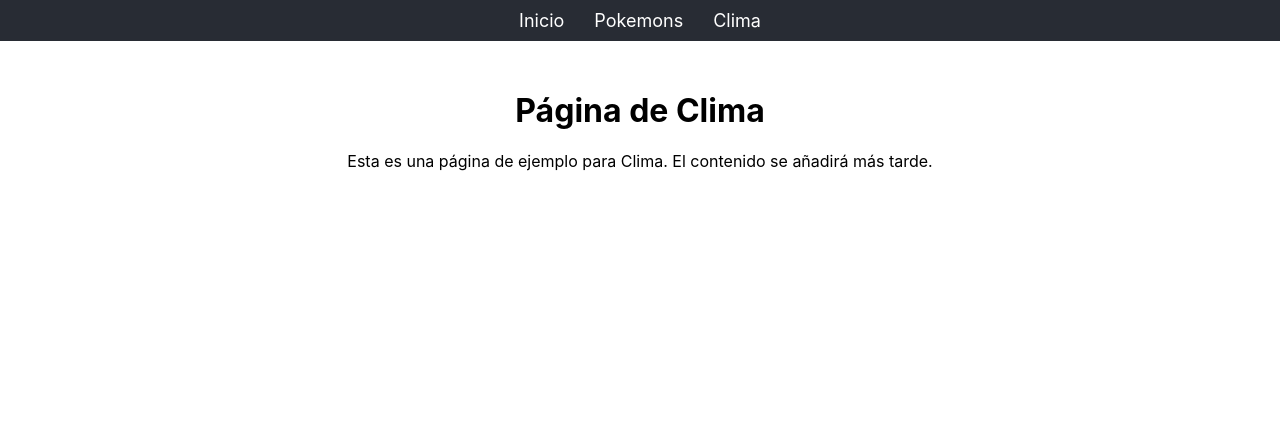
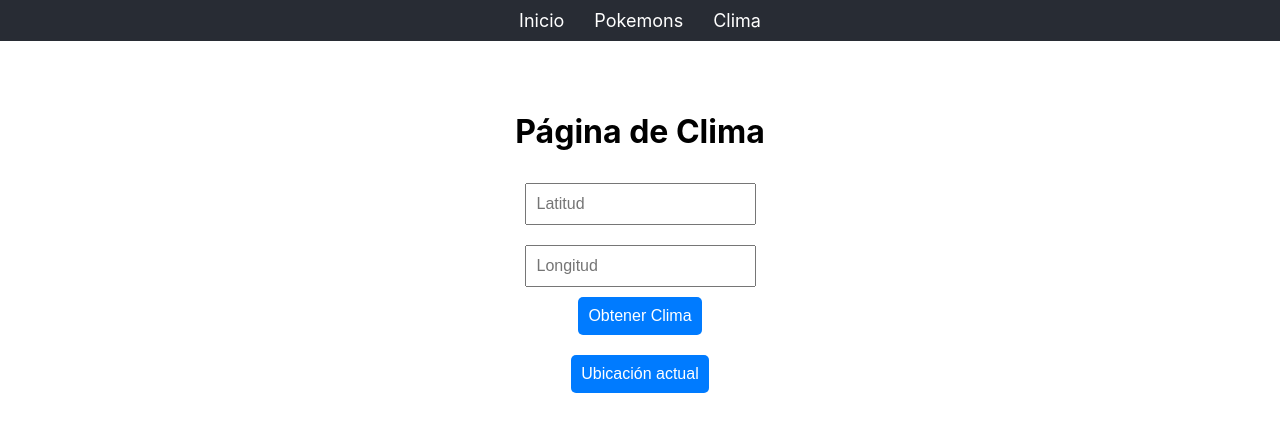
Before and after one commit to Tellotello/mundo-web, a React (Create React App) app: page /climate in a window 1280 px wide. Shown: the top 432 px of the page. Built offline with nearby package versions, Linux system fonts and the light colour scheme.

Commit message:
Weather api

```diff
--- a/src/components/Clima.jsx
+++ b/src/components/Clima.jsx
@@ -1,14 +1,86 @@
 // src/components/Climate.js
-import React from "react";
+import React, { useState, useEffect, useCallback } from "react";
+import axios from "axios";
 
 function Climate() {
+  const [weatherData, setWeatherData] = useState(null);
+  const [lat, setLat] = useState("");
+  const [lon, setLon] = useState("");
+  const [error, setError] = useState(null);
+
+  const fetchWeatherData = useCallback(async () => {
+    try {
+      const response = await axios.get(
+        `https://api.openweathermap.org/data/2.5/weather?lat=${lat}&lon=${lon}&units=metric&appid=8ed010cd47ea9b6f6606389634daaa98`
+      );
+      setWeatherData(response.data);
+      setError(null);
+    } catch (error) {
+      console.error("Error fetching weather data", error);
+      setError("Error en obntencion clima");
+    }
+  }, [lat, lon]);
+
+  const getGeolocation = () => {
+    if (navigator.geolocation) {
+      navigator.geolocation.getCurrentPosition(
+        (position) => {
+          setLat(position.coords.latitude);
+          setLon(position.coords.longitude);
+        },
+        (error) => {
+          console.error("Error obteniendo la ubicación", error);
+          setError("No se pudo obtener la ubicación.");
+        }
+      );
+    } else {
+      setError("No soportada");
+    }
+  };
+
+  useEffect(() => {
+    if (lat && lon) {
+      fetchWeatherData();
+    }
+  }, [lat, lon, fetchWeatherData]);
+
   return (
     <div style={containerStyle}>
       <h1>Página de Clima</h1>
-      <p>
-        Esta es una página de ejemplo para Clima. El contenido se añadirá más
-        tarde.
-      </p>
+      <input
+        type="text"
+        placeholder="Latitud"
+        value={lat}
+        onChange={(e) => setLat(e.target.value)}
+        style={inputStyle}
+      />
+      <input
+        type="text"
+        placeholder="Longitud"
+        value={lon}
+        onChange={(e) => setLon(e.target.value)}
+        style={inputStyle}
+      />
+      <div style={buttonContainerStyle}>
+        <button onClick={fetchWeatherData} style={buttonStyle}>
+          Obtener Clima
+        </button>
+      </div>
+      <div style={buttonContainerStyle}>
+        <button onClick={getGeolocation} style={buttonStyle}>
+          Ubicación actual
+        </button>
+      </div>
+
+      {error && <p style={errorStyle}>{error}</p>}
+
+      {weatherData && (
+        <div style={weatherStyle}>
+          <h2>Clima Actual</h2>
+          <p>Temperatura: {weatherData.main.temp} °C</p>
+          <p>Descripción: {weatherData.weather[0].description}</p>
+        </div>
+      )}
     </div>
   );
 }
@@ -16,6 +88,39 @@ function Climate() {
 const containerStyle = {
   textAlign: "center",
   marginTop: "50px",
+  display: "flex",
+  flexDirection: "column",
+  alignItems: "center",
+};
+
+const inputStyle = {
+  padding: "10px",
+  margin: "10px",
+  fontSize: "16px",
+};
+
+const buttonStyle = {
+  padding: "10px",
+  fontSize: "16px",
+  backgroundColor: "#007bff",
+  color: "#fff",
+  border: "none",
+  borderRadius: "5px",
+  cursor: "pointer",
+};
+
+const buttonContainerStyle = {
+  marginBottom: "20px",
+};
+
+const errorStyle = {
+  color: "red",
+  marginTop: "10px",
+};
+
+const weatherStyle = {
+  marginTop: "20px",
+  textAlign: "center",
 };
 
 export default Climate;
```
